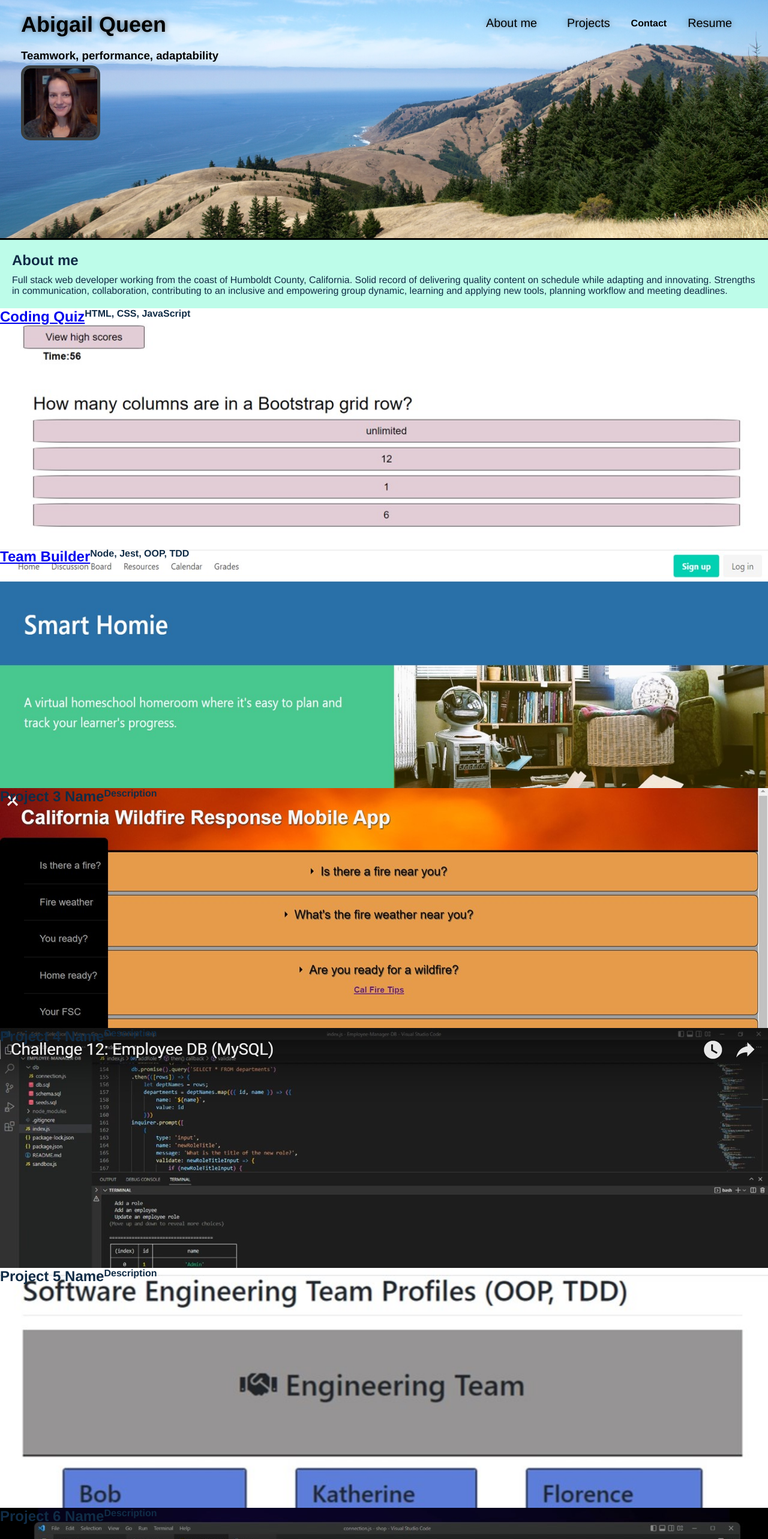
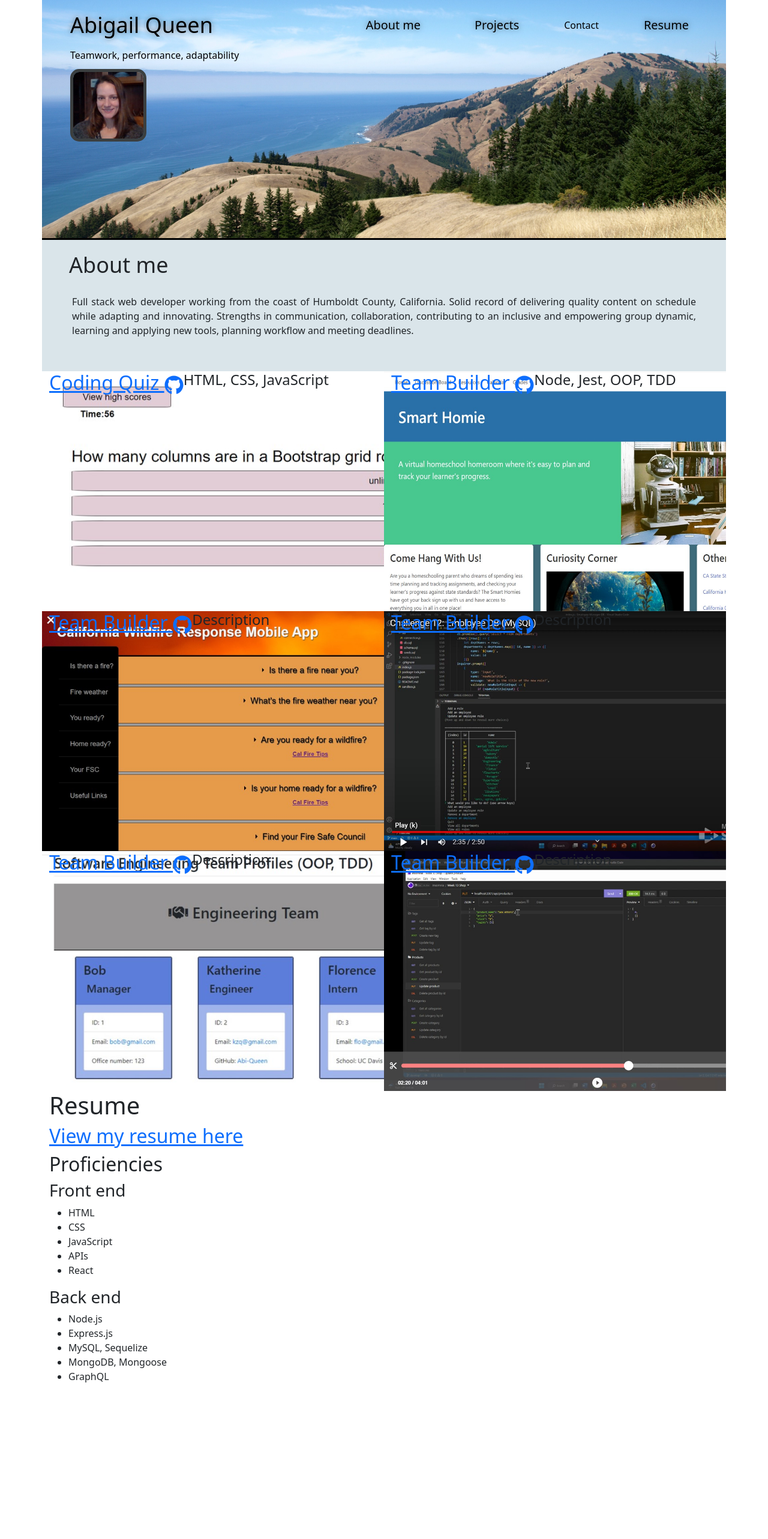
Before and after one commit to Abi-Queen/abi-queen-spa, a React (Create React App) app: page / in a window 1280 px wide. Shown: the top 2566 px of the page at 60% size. After the commit the page ends 2323 px from the top, so only its background shows below. Built offline with nearby package versions, Linux system fonts and the light colour scheme.

Commit message:
added github icon, contact form displaying

```diff
--- a/package.json
+++ b/package.json
@@ -6,8 +6,10 @@
     "@testing-library/jest-dom": "^5.16.5",
     "@testing-library/react": "^11.1.0",
     "@testing-library/user-event": "^13.5.0",
+    "bootstrap": "^5.2.3",
     "react": "17.0.2",
     "react-dom": "17.0.2",
+    "react-icons": "^4.6.0",
     "react-scripts": "5.0.1",
     "web-vitals": "^2.1.4"
   },
--- a/src/App.css
+++ b/src/App.css
@@ -56,7 +56,7 @@ body {
   background-color: var(--fourth-color);
 }
 
-.header {
+header {
   height: 400px;
   background-image: url('assets/images/hero.jpg');
   background-size: cover;
@@ -79,11 +79,20 @@ header {
 }
 
 header h1 {
-  font-weight: bold;
   margin: 0;
   font-size: 36px;
   color: black;
   text-shadow: 0 0 10px rgba(0, 0, 0, .5);
+}
+
+header h1 a:hover {
+  text-shadow: 0 0 10px white;
+  font-weight: bold;
+  color: rgb(59, 59, 59)
+}
+
+header h3 {
+  font-size: 16px
 }
 
 header a {
@@ -95,19 +104,19 @@ header nav {
   margin: 7px 0;
 }
 
-.header h3 {
+header h3 {
   padding-top: 20px;
   padding-bottom: 5px
 }
 
-.header img {
+header img {
     float: left center;
     position: relative;
     border: 5px solid var(--secondary-color);
     border-radius: 15px
 }
 
-.nav ul {
+nav ul {
   display: flex;
   flex-wrap: wrap;
   justify-content: space-between;
@@ -115,35 +124,34 @@ header nav {
   list-style: none;
 }
 
-.nav ul li a {
+nav ul li a {
   padding: 10px 15px;
-  font-weight: lighter;
   font-size: 1.55vw;
   text-shadow: 0 0 10px rgba(0, 0, 0, .5);
 }
 
-.nav ul li a:hover {
-  background: var(--tertiary-color);
-  border-radius: 15px;
-  border: .5px solid var(--fourth-color);
-  text-shadow: none;
+nav ul li a:hover {
+  text-shadow: 0 0 10px white;
   font-weight: bold;
-}
-
-nav li {
-  cursor: pointer;
-  padding-right: 10px;
-  padding-left: 10px;
-  font-weight: bold
+  color: rgb(59, 59, 59)
 }
 
 .about {
-  padding: 20px
+  padding: 20px;
+  background-color: var(--primary-color);
+  text-align: center;
+  text-align: justify;
 }
 
-#about {
-  padding-bottom: 10px
+.about h1 {
+  font-size: 36px;
+  padding: 0 45px
 }
+
+#about-content {
+  padding: 20px 50px
+}
+
 
 .project {
   height: 400px;
--- a/src/components/About/index.js
+++ b/src/components/About/index.js
@@ -2,10 +2,10 @@ import React from 'react'
 
 function About() {
   return (
-    <section className="container about">
+    <section className="container about" id="about">
       <div className="row">
           <h1 id="about">About me</h1>
-          <div>
+          <div id="about-content">
               <p>Full stack web developer working from the coast of Humboldt County, California. Solid record of delivering quality content on schedule while adapting and innovating. Strengths in communication, collaboration, contributing to an inclusive and empowering group dynamic, learning and applying new tools, planning workflow and meeting deadlines.</p>
           </div>
         </div>
--- a/src/components/Contact/index.js
+++ b/src/components/Contact/index.js
@@ -37,7 +37,7 @@ function ContactForm () {
     }
 
     return(
-        <section className="container">
+        <section className="container" id="contact">
             <h1 data-testid="h1tag">Contact me</h1>
             <form id="contact-form" onSubmit={handleSubmit}>
                 <div className="row">
--- a/src/components/Nav/index.js
+++ b/src/components/Nav/index.js
@@ -10,13 +10,16 @@ function Nav (props) {
     return (
     <section className="container">
         <header className="header row">
-            <div className="col-4">
-                <h1>Abigail Queen</h1>
+            <div className="col-5">
+                <h1>
+                    <a data-testid="link" href="/">Abigail Queen
+                    </a>
+                </h1>
                 <h3>Teamwork, performance, adaptability</h3>
-                <img src={profilePhoto} className="my-2" style={{ width: "30%" }} alt="Abi Queen profile"/>
+                <img src={profilePhoto} style={{ width: "30%" }} alt="Abi Queen profile"/>
             </div>
-            <div className="col-8">
-                <nav className="nav">
+            <div className="col-7">
+                <nav>
                     <ul>
                         <li>
                             <a data-testid="about" href="#about" onClick={() => setContactSelected(false)}>About me</a>
@@ -27,8 +30,9 @@ function Nav (props) {
                         <li className={`${contactSelected && 'navActive'}`}>
                             <span onClick={() => setContactSelected(true)}>Contact</span>
                         </li>
-                        <li>
-                            <a data-testid="resume" href="https://drive.google.com/file/d/1o-eO67x3Mb3exlK_D9LFarj_NivBnDNv/view?usp=sharing" target="_blank" onClick={() => setContactSelected(false)}>Resume</a>
+                        <li
+                        className={`${!contactSelected && 'navActive'}`}>
+                            <a data-testid="resume" href="#resume" onClick={() => setContactSelected(false)}>Resume</a>
                         </li>
                     </ul>
                 </nav>
--- a/src/components/Portfolio/index.js
+++ b/src/components/Portfolio/index.js
@@ -1,26 +1,27 @@
 import React from 'react'
+import { FaGithub } from 'react-icons/fa'
 
 function Portfolio () {
     return (
-        <section className="container">
+        <section className="container" id="portfolio">
             <div className="row">
-                <div className="col-6 project" id="project1">
+                <div className="col project" id="project1">
                     <h2>
                         <span><a href="https://abi-queen.github.io/Coding-Quiz/">Coding Quiz </a></span>
                         <span>
                             <a href="https://github.com/Abi-Queen/Coding-Quiz">
-                                <i class="fa-brands fa-github"></i>
+                            <FaGithub />
                             </a>
                         </span>
                     </h2>
                     <h4>HTML, CSS, JavaScript</h4>
                 </div>
-                <div className="col-6 project" id="project2">
+                <div className="col project" id="project2">
                     <h2>
                         <span><a href="https://github.com/Abi-Queen/engineers">Team Builder </a></span>
                         <span>
                             <a href="https://github.com/Abi-Queen/engineers">
-                                <i class="fa-brands fa-github"></i>
+                            <FaGithub />
                             </a>
                         </span>
                     </h2>
@@ -28,22 +29,50 @@ function Portfolio () {
                 </div>
             </div>
             <div className="row">
-                <div className="col-6 project" id="project3">
-                    <h2>Project 3 Name</h2>
+                <div className="col project" id="project3">
+                    <h2>
+                        <span><a href="https://github.com/Abi-Queen/engineers">Team Builder </a></span>
+                        <span>
+                            <a href="https://github.com/Abi-Queen/engineers">
+                            <FaGithub />
+                            </a>
+                        </span>
+                    </h2>
                     <h4>Description</h4>
                 </div>
-                <div className="col-6 project" id="project4">
-                    <h2>Project 4 Name</h2>
+                <div className="col project" id="project4">
+                    <h2>
+                        <span><a href="https://github.com/Abi-Queen/engineers">Team Builder </a></span>
+                        <span>
+                            <a href="https://github.com/Abi-Queen/engineers">
+                            <FaGithub />
+                            </a>
+                        </span>
+                    </h2>
                     <h4>Description</h4>
                 </div>
             </div>
             <div className="row">
-                <div className="col-6 project" id="project5">
-                    <h2>Project 5 Name</h2>
+                <div className="col project" id="project5">
+                    <h2>
+                        <span><a href="https://github.com/Abi-Queen/engineers">Team Builder </a></span>
+                        <span>
+                            <a href="https://github.com/Abi-Queen/engineers">
+                            <FaGithub />
+                            </a>
+                        </span>
+                    </h2>
                     <h4>Description</h4>
                 </div>
-                <div className="col-6 project" id="project6">
-                    <h2>Project 6 Name</h2>
+                <div className="col project" id="project6">
+                    <h2>
+                        <span><a href="https://github.com/Abi-Queen/engineers">Team Builder </a></span>
+                        <span>
+                            <a href="https://github.com/Abi-Queen/engineers">
+                            <FaGithub />
+                            </a>
+                        </span>
+                    </h2>
                     <h4>Description</h4>
                 </div>
             </div>
--- a/src/components/Resume/index.js
+++ b/src/components/Resume/index.js
@@ -2,21 +2,29 @@ import React from 'react'
 
 function Resume () {
   return (
-    <section className="resume">
+    <section className="container" id="resume">
             <h1>Resume</h1>
-            <div className="container">
+            <div className="row">
                 <h2><a href="https://drive.google.com/file/d/1o-eO67x3Mb3exlK_D9LFarj_NivBnDNv/view?usp=sharing" target="_blank">View my resume here</a></h2>
             </div>
-            <div className="container">
-                <div className="row">
+            <div className="row">
+                <div className="col">
                     <h2>Proficiencies</h2>
                     <h3>Front end</h3>
                     <ul>
-                        <li></li>
+                        <li>HTML</li>
+                        <li>CSS</li>
+                        <li>JavaScript</li>
+                        <li>APIs</li>
+                        <li>React</li>
                     </ul>
                     <h3>Back end</h3>
                     <ul>
-                        <li></li>
+                        <li>Node.js</li>
+                        <li>Express.js</li>
+                        <li>MySQL, Sequelize</li>
+                        <li>MongoDB, Mongoose</li>
+                        <li>GraphQL</li>
                     </ul>
                 </div>
             </div>
--- a/src/index.js
+++ b/src/index.js
@@ -3,6 +3,7 @@ import ReactDOM from 'react-dom';
 import './index.css';
 import App from './App';
 import reportWebVitals from './reportWebVitals';
+import 'bootstrap/dist/css/bootstrap.css';
 
 ReactDOM.render(
   <React.StrictMode>
```
Also changed, not shown: 1 other file (tests, documents, lock files or other folders).
